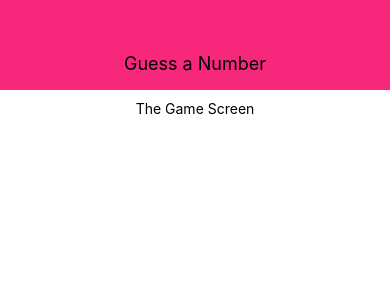
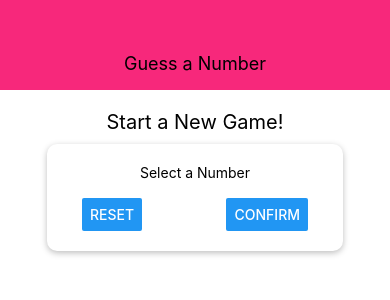
Before and after one commit to mm-grybel/React-Native-Guessing-Game, a React Native app: screen / in a window 390 px wide. Shown: the top 300 px of the page. Built offline with nearby package versions, Linux system fonts and the light colour scheme.

Commit message:
Added styling of a view as a card container

```diff
--- a/screens/StartGameScreen.js
+++ b/screens/StartGameScreen.js
@@ -1,10 +1,18 @@
 import React from 'react';
-import { View, Text, StyleSheet } from 'react-native';
+import { View, Text, TextInput, Button, StyleSheet } from 'react-native';
 
 const StartGameScreen = props => {
     return (
         <View style={styles.screen}>
-            <Text>The Game Screen</Text>
+            <Text style={styles.title}>Start a New Game!</Text>
+            <View style={styles.inputContainer}>
+                <Text>Select a Number</Text>
+                <TextInput />
+                <View style={styles.buttonContainer}>
+                    <Button title="Reset" onPress={() => {}} />
+                    <Button title="Confirm" onPress={() => {}} />
+                </View>
+            </View>
         </View>
     );
 };
@@ -15,6 +23,30 @@ const styles = StyleSheet.create({
         padding: 10,
         alignItems: 'center',
         justifyContent: 'flex-start'
+    },
+    title: {
+        fontSize: 20,
+        marginVertical: 10
+    },
+    inputContainer: {
+        width: 300,
+        maxWidth: '80%',
+        alignItems: 'center',
+        shadowColor: 'black',
+        shadowOffset: { width: 0, height: 2},
+        shadowRadius: 6,
+        shadowOpacity: 0.26,
+        elevation: 8,
+        backgroundColor: 'white',
+        padding: 20,
+        borderRadius: 10
+    },
+    buttonContainer: {
+        flexDirection: 'row',
+        width: '100%',
+        justifyContent: 'space-between',
+        paddingHorizontal: 15
+
     }
 });
 
```
